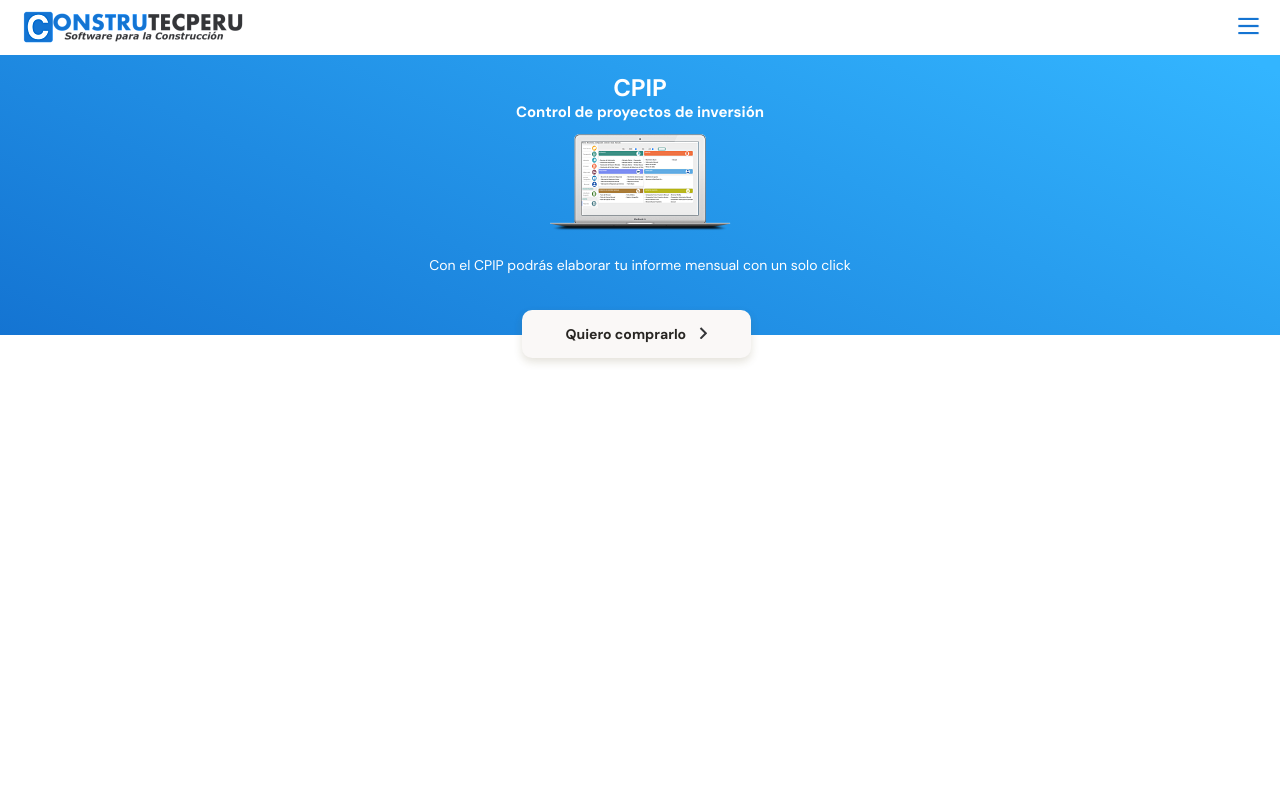
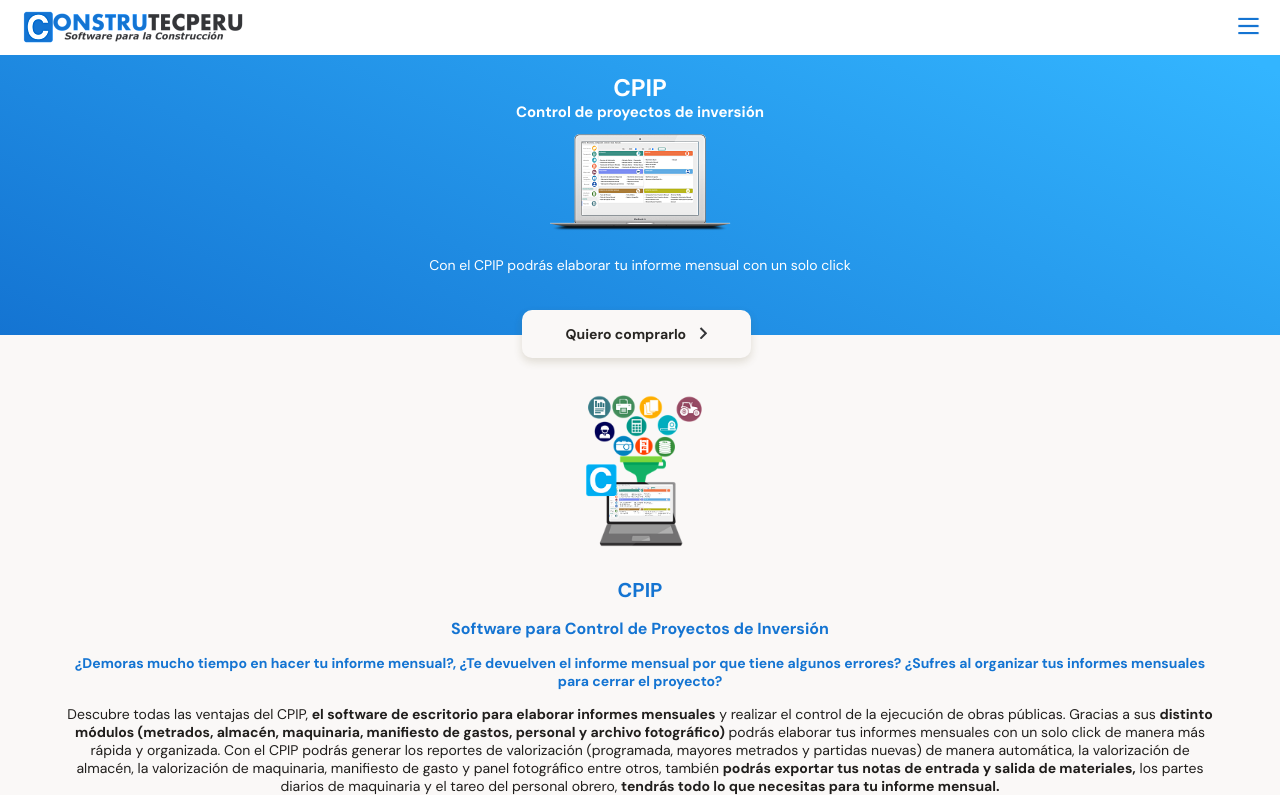
Before and after one commit to yacodev/PageConstrutec, a PHP site: page / in a window 1280 px wide. Run offline with PHP 8.4, Linux system fonts and the light colour scheme.

Commit message:
developed main section cpip

```diff
--- a/ccs/styles-main.css
+++ b/ccs/styles-main.css
@@ -11,4 +11,66 @@
   --grey:#bababa;
   --off-white:#faf8f7;
   --just-white:#fff;
+  --space-between-text:15px;
 }
+main{
+  width: 100%;
+  height: auto;
+  background-color: var(--off-white);
+}
+.mainCpip{
+  width: 100%;
+  min-width: 320px;
+  height: auto;
+  padding-top: 60px;
+  text-align: center;
+}
+
+.bannerImagen-cpip{
+  width: 181px;
+  height: 152px;
+  margin: 0 auto;
+  margin-bottom: 30px;
+  background-image: url('/images/Banner-cpip-phone.png');
+  background-size: cover;
+  background-position: center;
+  background-repeat: no-repeat;
+}
+
+.mainCpip-description h1{
+  width: 90%;
+  font-size: 2.0rem;
+  min-width: 288px;
+  margin: 0 auto;
+  color: var(--blue-construtec);
+  font-weight: bold;
+  margin-bottom: var(--space-between-text);
+}
+.mainCpip-description h2{
+  width: 90%;
+  font-size: 1.6rem;
+  min-width: 288px;
+  margin: 0 auto;
+  color: var(--blue-construtec);
+  margin-bottom: var(--space-between-text);
+  }
+  .mainCpip-description--question{
+
+    font-size: 1.4rem;
+    line-height: 1.8rem;
+    font-weight: bold;
+    width: 90%;
+    min-width: 288px;
+    margin: 0 auto;
+    color: var(--blue-construtec);
+    margin-bottom: var(--space-between-text);
+  }
+  .mainCpip-description--information{
+    font-size: 1.4rem;
+    line-height: 1.8rem;
+    font-weight: 500;
+    width: 90%;
+    min-width: 288px;
+    margin: 0 auto;
+    color: var(--warn-black);
+  }
--- a/index.html
+++ b/index.html
@@ -30,5 +30,18 @@
       <a class="header--button" href="">Quiero comprarlo <span></span> </a>
     </div>
   </header>
+  <main>
+    <section class="mainCpip">
+      <div class="bannerImagen-cpip">
+      </div>
+      <div class="mainCpip-description">
+        <h1>CPIP</h1>
+        <h2>Software para Control de Proyectos de Inversión</h2>
+        <p class="mainCpip-description--question">¿Demoras mucho tiempo en hacer tu informe mensual?, ¿Te devuelven el informe mensual por que tiene algunos errores? ¿Sufres al organizar tus informes mensuales para cerrar el proyecto?</p>
+        <p class="mainCpip-description--information">Descubre todas las ventajas del CPIP, <b>el software de escritorio para elaborar informes mensuales</b>  y realizar el control de la ejecución de obras públicas. Gracias a sus  <b> distinto módulos (metrados, almacén, maquinaria, manifiesto de gastos, personal y archivo fotográfico)</b>  podrás elaborar tus informes mensuales con un solo click de manera más rápida y organizada.
+          Con el CPIP podrás generar los reportes de valorización (programada, mayores metrados y partidas nuevas) de manera automática, la valorización de almacén, la valorización de maquinaria, manifiesto de gasto y panel fotográfico entre otros, también <b> podrás exportar tus notas de entrada y salida de materiales,</b>  los partes diarios de maquinaria y el tareo del personal obrero, <b>tendrás todo lo que necesitas para tu informe mensual.</b> </p>
+      </div>
+    </section>
+  </main>
 </body>
 </html>
```
